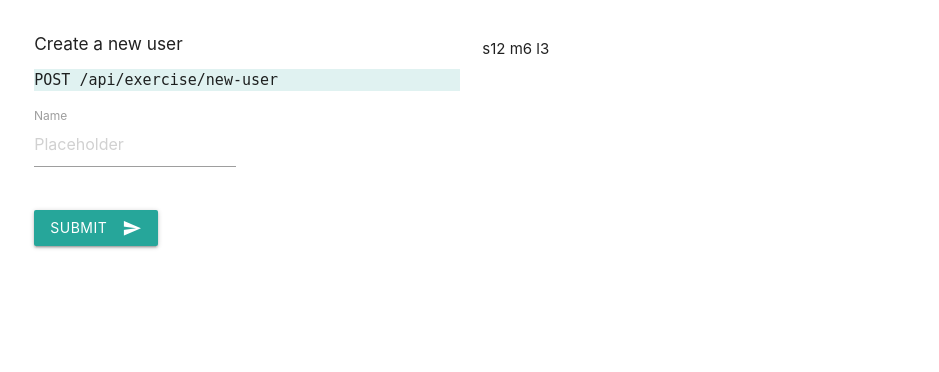
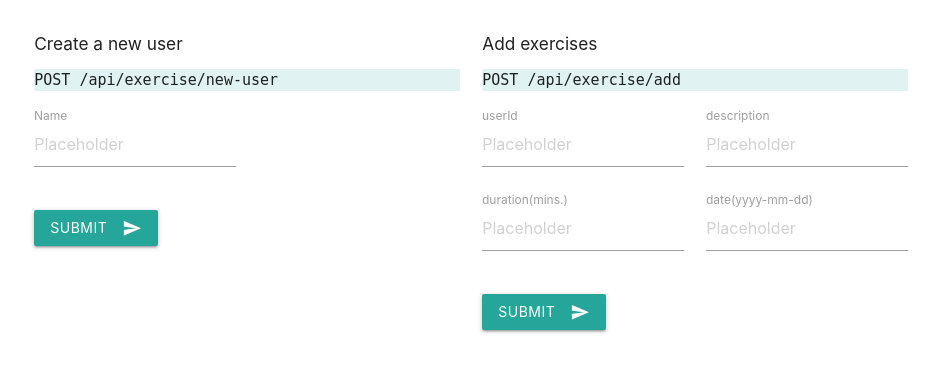
Before and after one commit to buhtla85/flask-fcc-exercise-tracker, a Flask app: page / in a window 1280 px wide. Shown: the part 113-485 px from the top of the page, without its empty margins (169-1108 px from the left). Run offline with Flask 2, Linux system fonts and the light colour scheme.

Commit message:
minor additions

```diff
--- a/templates/index.html
+++ b/templates/index.html
@@ -21,10 +21,10 @@
                     <p class="teal lighten-5">
                         <code>POST /api/exercise/new-user</code>
                     </p>
-                    <form action="">
+                    <form action="" method="POST" action="{{ url_for('.index') }}">
                         <div class="row">
                             <div class="input-field col s6">
-                                <input placeholder="Placeholder" id="first_name" type="text" class="validate">
+                                <input placeholder="Placeholder" id="first_name" name="name" type="text" class="validate">
                                 <label for="first_name">Name</label>
                               </div>
                         </div>
@@ -34,12 +34,42 @@
                     </form>
                 </div>
 
-                <div class="col s12 l6"><p>s12 m6 l3</p></div>
+                <div class="col s12 l6">
+                    <h6>Add exercises</h6>
+                    <p class="teal lighten-5">
+                        <code>POST /api/exercise/add</code>
+                    </p>
+                    <form action="">
+                        <div class="row">
+                            <div class="input-field col s6">
+                                <input placeholder="Placeholder" id="userId" type="text" class="validate">
+                                <label for="userId">userId</label>
+                            </div>
+                            <div class="input-field col s6">
+                                <input placeholder="Placeholder" id="description" type="text" class="validate">
+                                <label for="description">description</label>
+                            </div>
+                            <div class="input-field col s6">
+                                <input placeholder="Placeholder" id="duration" type="text" class="validate">
+                                <label for="duration">duration(mins.)</label>
+                            </div>
+                            <div class="input-field col s6">
+                                <input placeholder="Placeholder" id="date" type="text" class="validate">
+                                <label for="date">date(yyyy-mm-dd)</label>
+                            </div>
+                        </div>
+                        <button class="btn waves-effect waves-light" type="submit" name="action">Submit
+                            <i class="material-icons right">send</i>
+                        </button>
+                    </form>
+                </div>
               </div>
         </div>
 
 
 
       <!--JavaScript at end of body for optimized loading-->
-      <script src="https://cdnjs.cloudflare.com/ajax/libs/materialize/1.0.0/js/materialize.min.js"></script>    </body>
+      <script src="https://cdnjs.cloudflare.com/ajax/libs/materialize/1.0.0/js/materialize.min.js"></script>
+
+    </body>
   </html>
```
